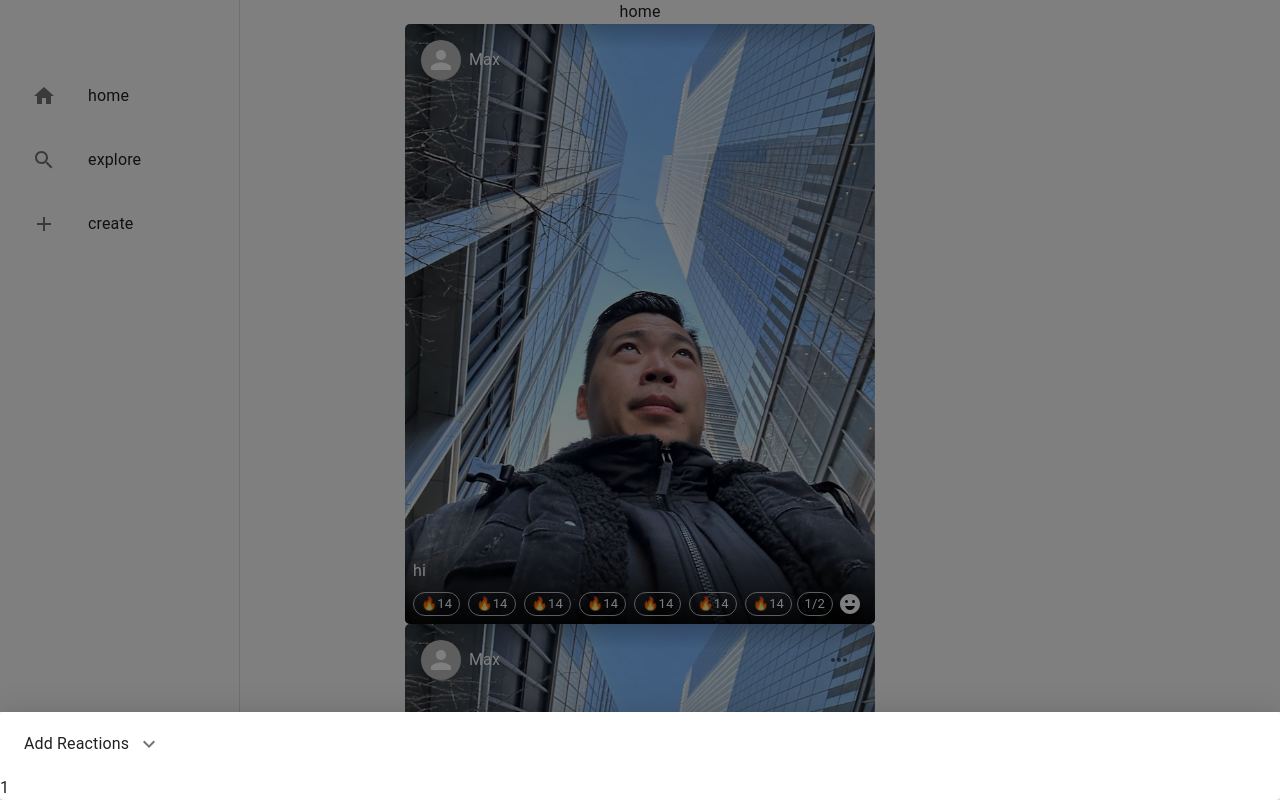
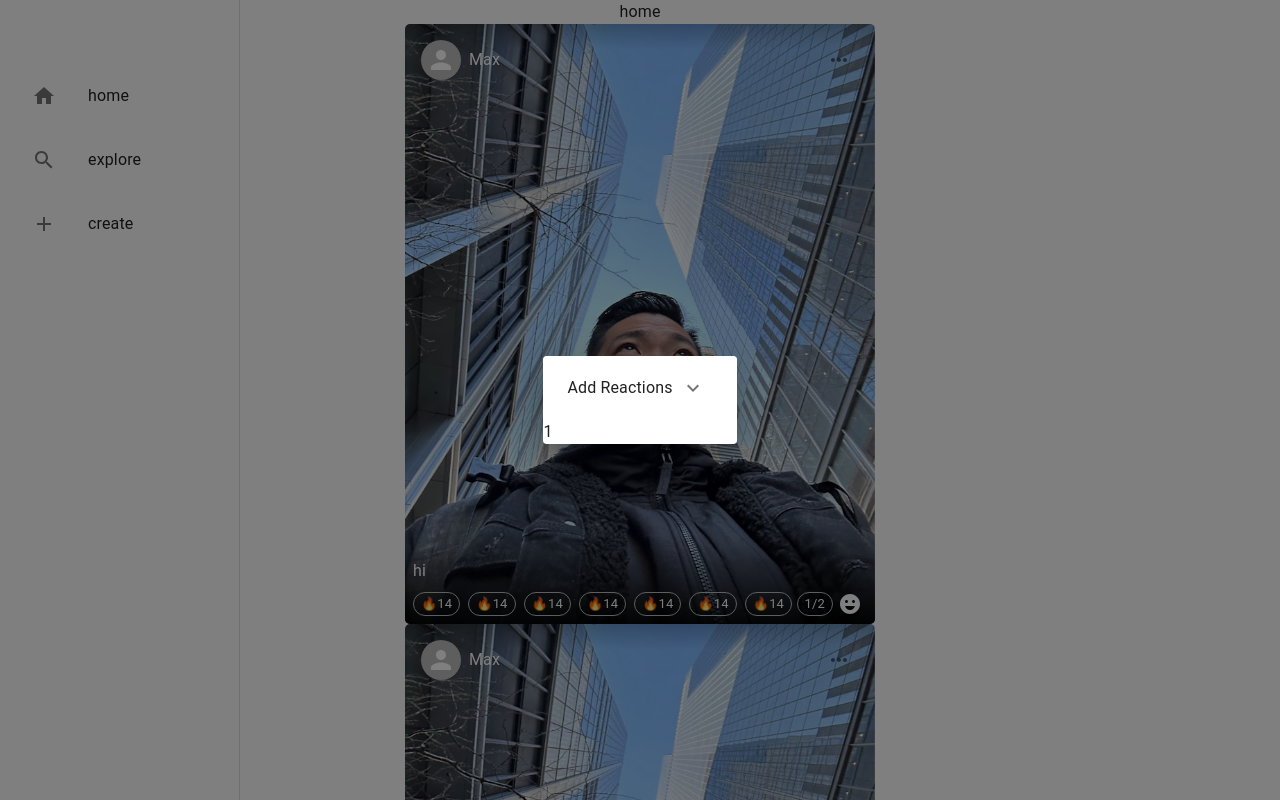
Before and after one commit to rikotacards/stills, a React app: page / in a window 1280 px wide. Both pictures are taken after a click on the button 850 px from the left and 603 px from the top of the page. Shown: the top 800 px of the page. Built offline with nearby package versions, Linux system fonts and the light colour scheme; the HTML template or start-up script is replaced by a standard one.

Commit message:
add modal.

```diff
--- a/src/components/Feed/Feed.tsx
+++ b/src/components/Feed/Feed.tsx
@@ -1,11 +1,14 @@
 import React from 'react';
 import { Post } from '../Post/Post';
 import { DrawerProvider } from '../../providers/DrawerProvider';
+import { useGetBreakpoints } from '../../utils/useGetBreakpoint';
 
 const userPosts = ['1', '2', '3']
 
 export const Feed: React.FC = () => {
-  const posts = userPosts.map((id) => <DrawerProvider postId={id}>
+  const isLessThanMd = useGetBreakpoints('md')
+
+  const posts = userPosts.map((id) => <DrawerProvider enablePopup={!isLessThanMd} postId={id}>
     <Post />
   </DrawerProvider>)
   return (
--- a/src/components/ReactionsDrawerContent/ReactionsDrawerContent.tsx
+++ b/src/components/ReactionsDrawerContent/ReactionsDrawerContent.tsx
@@ -4,6 +4,7 @@ import KeyboardArrowDownIcon from "@mui/icons-material/KeyboardArrowDown";
 import { useDrawerContext } from '../../providers/DrawerProvider';
 interface ReactionsDrawerContentProps {
   postId: string;
+  isModal?: boolean;
 }
 export const ReactionsDrawerContent: React.FC<ReactionsDrawerContentProps> = (props) => {
   const {onClose} = useDrawerContext();
--- a/src/providers/DrawerProvider.tsx
+++ b/src/providers/DrawerProvider.tsx
@@ -1,6 +1,5 @@
-import {  Drawer, IconButton, Paper, Toolbar, Typography } from "@mui/material";
+import {  Dialog, Drawer, Paper} from "@mui/material";
 import React from "react";
-import { ReactionsDrawerContent } from "../components/ReactionsDrawerContent/ReactionsDrawerContent";
 
 interface DrawerData {
   author?: string;
@@ -12,7 +11,7 @@ interface DrawerContextProps {
   setComponent: (cName: string) => void;
   setData: (data: DrawerData) => void;
   drawerData: DrawerData;
-  setRenderComponent:  (arg: React.FC<{postId: string}>) => void
+  setRenderComponent:  (arg: React.FC<{postId: string, isModal?: boolean;}>) => void
 }
 export const DrawerContext = React.createContext({} as DrawerContextProps);
 export const useDrawerContext = () => React.useContext(DrawerContext);
@@ -20,18 +19,18 @@ export const useDrawerContext = () => React.useContext(DrawerContext);
 interface DrawerProviderProps {
   children: React.ReactNode;
   postId: string;
+  enablePopup?: boolean;
 }
 
 export const DrawerProvider: React.FC<DrawerProviderProps> = (props) => {
-  const { children, postId } = props;
-  console.log('postId', postId)
+  const { children, postId, enablePopup } = props;
   const [open, setOpen] = React.useState(false);
-  const [Render, setRender] = React.useState<React.FC<{postId:string}> | null>(null);
+  const [Render, setRender] = React.useState<React.FC<{postId:string, isModal?: boolean;}> | null>(null);
   const [componentName, setComponentName] =
     React.useState<string>("linkEditForm");
 
   const [drawerData, setDrawerData] = React.useState({} as DrawerData);
-  const setRenderComponent = (arg: React.FC<{postId:string}>) => {
+  const setRenderComponent = (arg: React.FC<{postId:string, isModal?: boolean}>) => {
     setRender(() => arg)
   }
   const setData = React.useCallback((data: DrawerData) => {
@@ -60,13 +59,26 @@ export const DrawerProvider: React.FC<DrawerProviderProps> = (props) => {
     setRenderComponent,
 
   };
+  if(enablePopup){
+    return(
+    <DrawerContext.Provider value={context}>
+      {children}
+
+      <Dialog sx={{overflow: 'hidden'}}  open={open} onClose={onClose}>
+        <Paper sx={{ overflow: "hidden" }} elevation={3}>
+       {Render && <Render postId={postId}/>}
+        </Paper>
+      </Dialog>
+    </DrawerContext.Provider>)
+  }
 
   return (
     <DrawerContext.Provider value={context}>
       {children}
+
       <Drawer sx={{overflow: 'hidden'}} anchor={"bottom"} open={open} onClose={onClose}>
         <Paper sx={{ overflow: "hidden" }} elevation={3}>
-       {Render && <Render postId={postId}/>}
+       {Render && <Render postId={postId} isModal={enablePopup}/>}
         </Paper>
       </Drawer>
     </DrawerContext.Provider>
```
